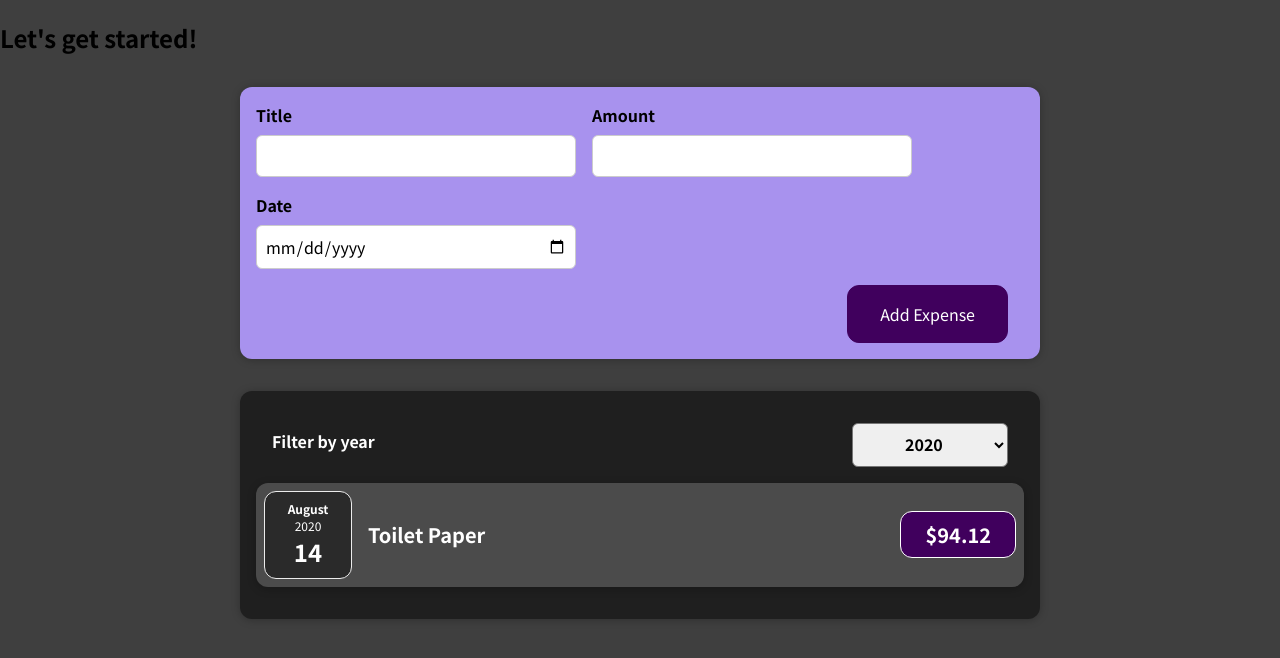
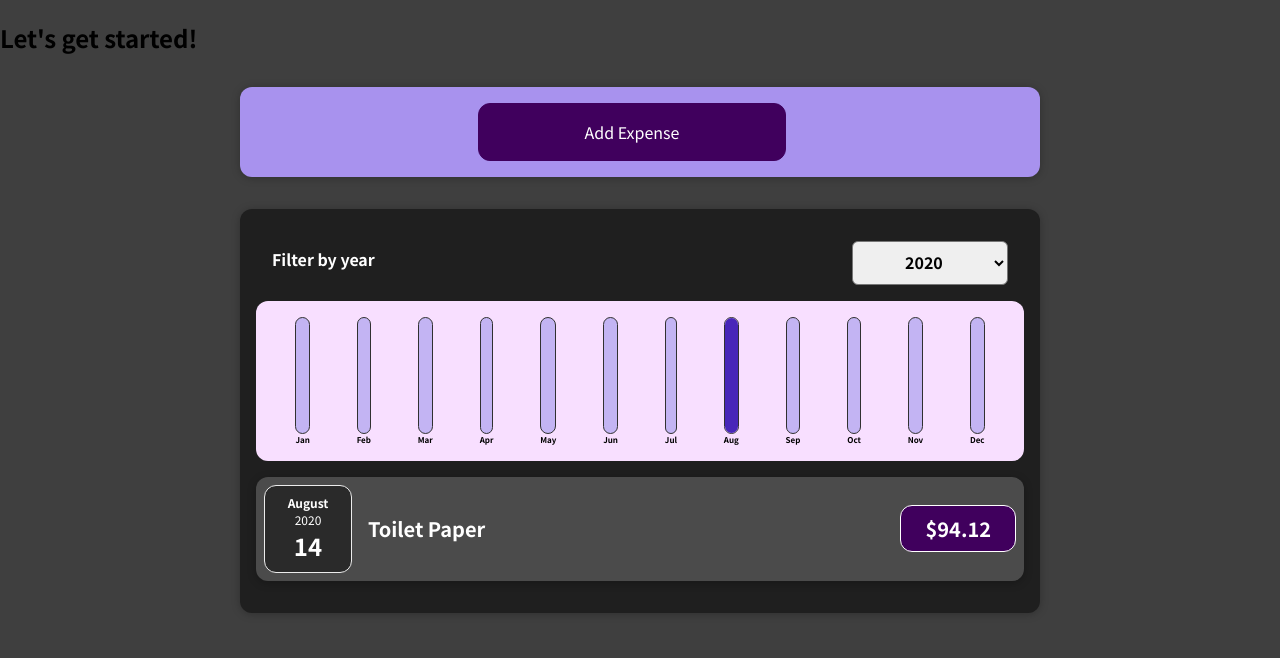
Before and after one commit to trana5197/budget-react, a React (Create React App) app: page / in a window 1280 px wide. Shown: the top 658 px of the page. Built offline with nearby package versions, Linux system fonts and the light colour scheme.

Commit message:
Expense Tracker web app done

```diff
--- /dev/null
+++ b/src/components/Chart/Chart.css
@@ -0,0 +1,9 @@
+.chart {
+  padding: 1rem;
+  border-radius: 12px;
+  background-color: #f8dfff;
+  text-align: center;
+  display: flex;
+  justify-content: space-around;
+  height: 10rem;
+}
--- /dev/null
+++ b/src/components/Chart/ChartBar.css
@@ -0,0 +1,30 @@
+.chart-bar {
+  height: 100%;
+  display: flex;
+  flex-direction: column;
+  align-items: center;
+}
+
+.chart-bar__inner {
+  height: 100%;
+  width: 100%;
+  border: 1px solid #313131;
+  border-radius: 12px;
+  background-color: #c3b4f3;
+  overflow: hidden;
+  display: flex;
+  flex-direction: column;
+  justify-content: flex-end;
+}
+
+.chart-bar__fill {
+  background-color: #4826b9;
+  width: 100%;
+  transition: all 0.3s ease-out;
+}
+
+.chart-bar__label {
+  font-weight: bold;
+  font-size: 0.5rem;
+  text-align: center;
+}
--- /dev/null
+++ b/src/components/Chart/ChartBar.js
@@ -0,0 +1,23 @@
+import "./ChartBar.css";
+
+const ChartBar = (props) => {
+  let barFillHeight = "0%";
+
+  if (props.maxValue > 0) {
+    barFillHeight = Math.round((props.value / props.maxValue) * 100) + "%";
+  }
+
+  return (
+    <div className="chart-bar">
+      <div className="chart-bar__inner">
+        <div
+          className="chart-bar__fill"
+          style={{ height: barFillHeight }}
+        ></div>
+      </div>
+      <div className="chart-bar__label">{props.label}</div>
+    </div>
+  );
+};
+
+export default ChartBar;
--- /dev/null
+++ b/src/components/Chart/ChartMain.js
@@ -0,0 +1,23 @@
+import ChartBar from "./ChartBar";
+
+import "./Chart.css";
+
+const Chart = (props) => {
+  const dataPointValues = props.dataPoints.map((dataPoint) => dataPoint.value);
+  const totalMaximum = Math.max(...dataPointValues);
+
+  return (
+    <div className="chart">
+      {props.dataPoints.map((datapoint, i) => (
+        <ChartBar
+          key={i}
+          value={datapoint.value}
+          maxValue={totalMaximum}
+          label={datapoint.label}
+        />
+      ))}
+    </div>
+  );
+};
+
+export default Chart;
--- a/src/components/Expenses/Expenses.js
+++ b/src/components/Expenses/Expenses.js
@@ -6,6 +6,7 @@
 import Card from "./../UI/Card";
 
 import "./Expenses.css";
+import ExpensesChart from "./ExpensesChart";
 
 const Expenses = (props) => {
   const [filteredYear, setFilteredYear] = useState("2020");
@@ -24,6 +25,7 @@
         selected={filteredYear}
         onFilterChange={filteredYearChangeHandler}
       />
+      <ExpensesChart expenses={filteredExpenses} />
 
       <ExpensesList items={filteredExpenses} />
     </Card>
--- /dev/null
+++ b/src/components/Expenses/ExpensesChart.js
@@ -0,0 +1,27 @@
+import Chart from "../Chart/ChartMain";
+
+const ExpensesChart = (props) => {
+  const chartDataPoints = [
+    { label: "Jan", value: 0 },
+    { label: "Feb", value: 0 },
+    { label: "Mar", value: 0 },
+    { label: "Apr", value: 0 },
+    { label: "May", value: 0 },
+    { label: "Jun", value: 0 },
+    { label: "Jul", value: 0 },
+    { label: "Aug", value: 0 },
+    { label: "Sep", value: 0 },
+    { label: "Oct", value: 0 },
+    { label: "Nov", value: 0 },
+    { label: "Dec", value: 0 },
+  ];
+
+  for (const expense of props.expenses) {
+    const expenseMonth = expense.date.getMonth();
+    chartDataPoints[expenseMonth].value += expense.amount;
+  }
+
+  return <Chart dataPoints={chartDataPoints} />;
+};
+
+export default ExpensesChart;
--- a/src/components/NewExpense/ExpenseForm.css
+++ b/src/components/NewExpense/ExpenseForm.css
@@ -22,5 +22,9 @@
 }
 
 .new-expense__actions {
-  text-align: right;
+  text-align: center;
 }
+
+.new-expense__actions button {
+  width: 40%;
+}
--- a/src/components/NewExpense/ExpenseForm.js
+++ b/src/components/NewExpense/ExpenseForm.js
@@ -5,6 +5,8 @@
   const [enteredTitle, setEnteredTitle] = useState("");
   const [enteredAmount, setEnteredAmount] = useState("");
   const [enteredDate, setEnteredDate] = useState("");
+
+  const [toggle, setToggle] = useState(false);
 
   // const [userInput, setUserInput] = useState({
   //   enteredTitle: "",
@@ -33,6 +35,10 @@
     // });
   };
 
+  const toggleHandler = () => {
+    setToggle(!toggle);
+  };
+
   const submitHandler = (e) => {
     e.preventDefault();
 
@@ -51,6 +57,7 @@
 
   return (
     <form onSubmit={submitHandler}>
+      {toggle && (
         <div className="new-expense__controls">
           <div className="new-expense__control">
             <label>Title</label>
@@ -81,8 +88,11 @@
             />
           </div>
         </div>
+      )}
       <div className="new-expense__actions">
-        <button type="submit">Add Expense</button>
+        <button type="submit" onClick={toggleHandler}>
+          Add Expense
+        </button>
       </div>
     </form>
   );
```
Lines whose indentation alone changed are shown as unchanged.
